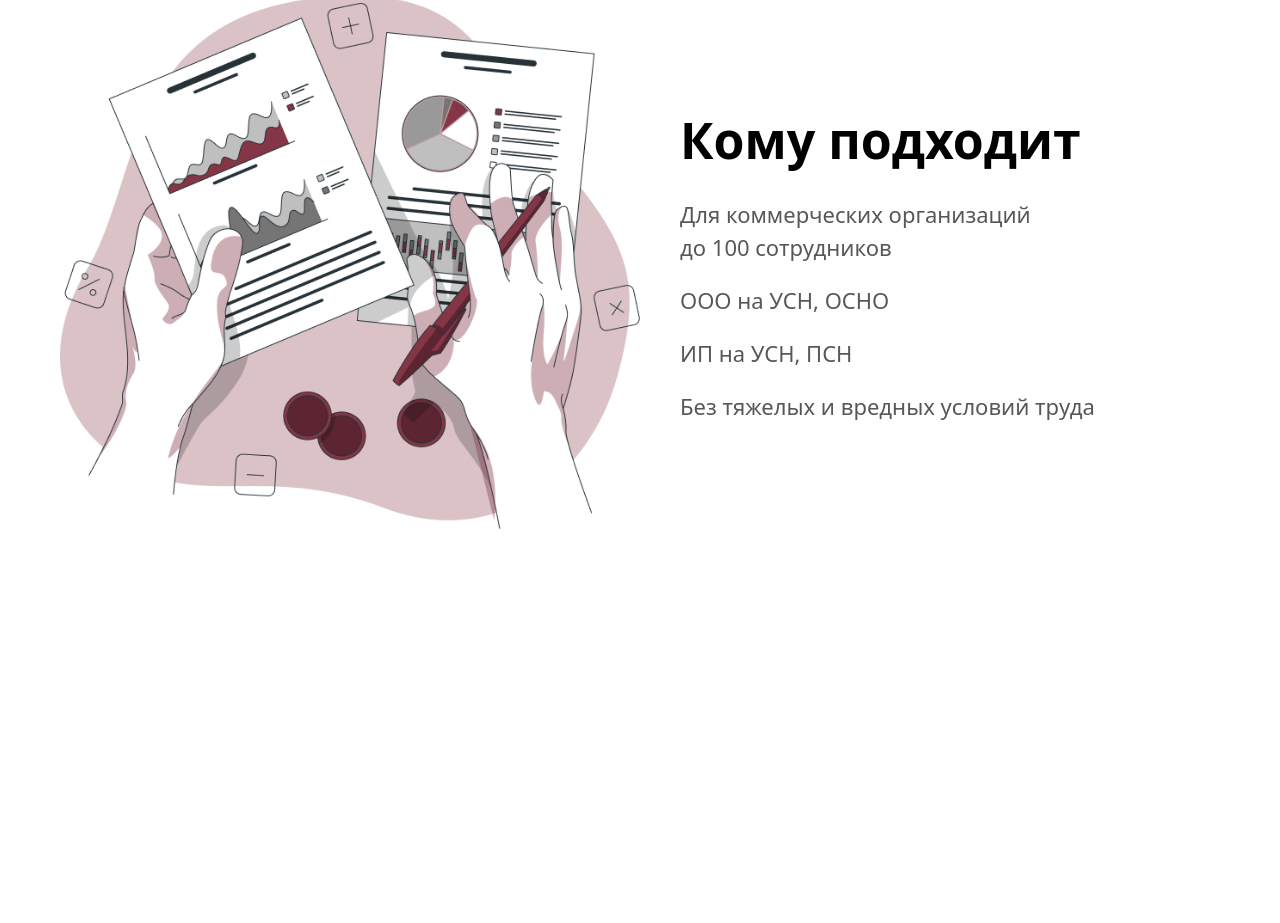
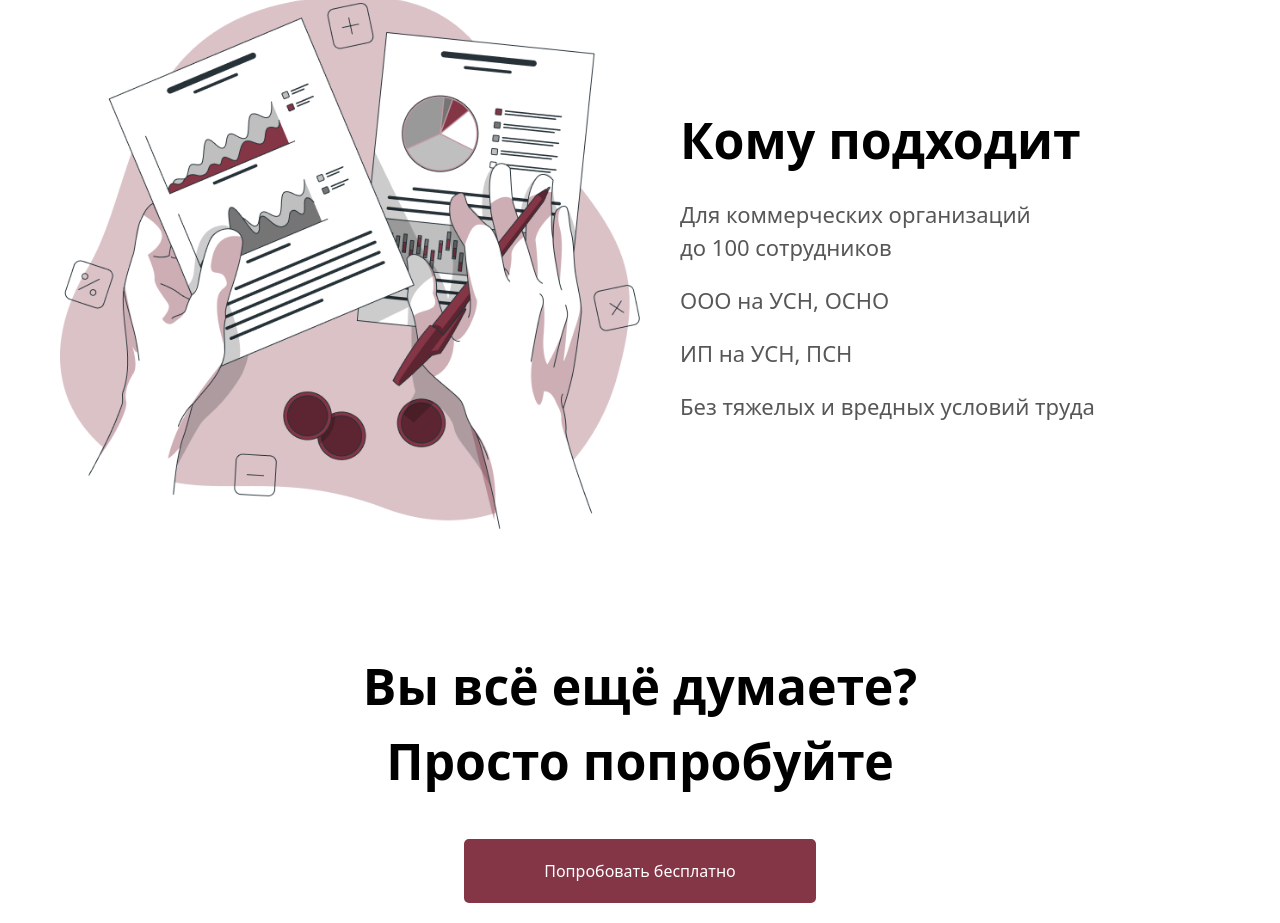
Before and after one commit to MuhammadRahmatulloev/Metrolog, a website: page index.html in a window 1280 px wide. Shown: the part 8631-9554 px from the top of the page. Before the commit the page ends 9180 px from the top, so only its background shows below. Drawn offline with Linux system fonts and the light colour scheme.

Commit message:
Вы всё ещё думаете?-section created

```diff
--- a/index.html
+++ b/index.html
@@ -239,6 +239,12 @@
             </div>
             <img class="md:w-[80%] md:self-center lg:w-[50%]" src="./src/images/komu.png" alt="">
         </section>
+        <section class="max-w-300 m-auto mt-20 p-5 flex flex-col gap-10">
+            <h1 class="font-bold text-[25px] text-center md:text-[40px] md:w-[70%] md:self-center lg:text-[50px] lg:w-[50%]">Вы всё ещё думаете? Просто попробуйте</h1>
+            <button class="px-20 py-5 text-white rounded-[5px] bg-[#843546] cursor-pointer self-center">
+                Попробовать бесплатно
+            </button>
+        </section>
     </main>
 </body>
 </html>
```
Also changed, not shown: src/output.css.
